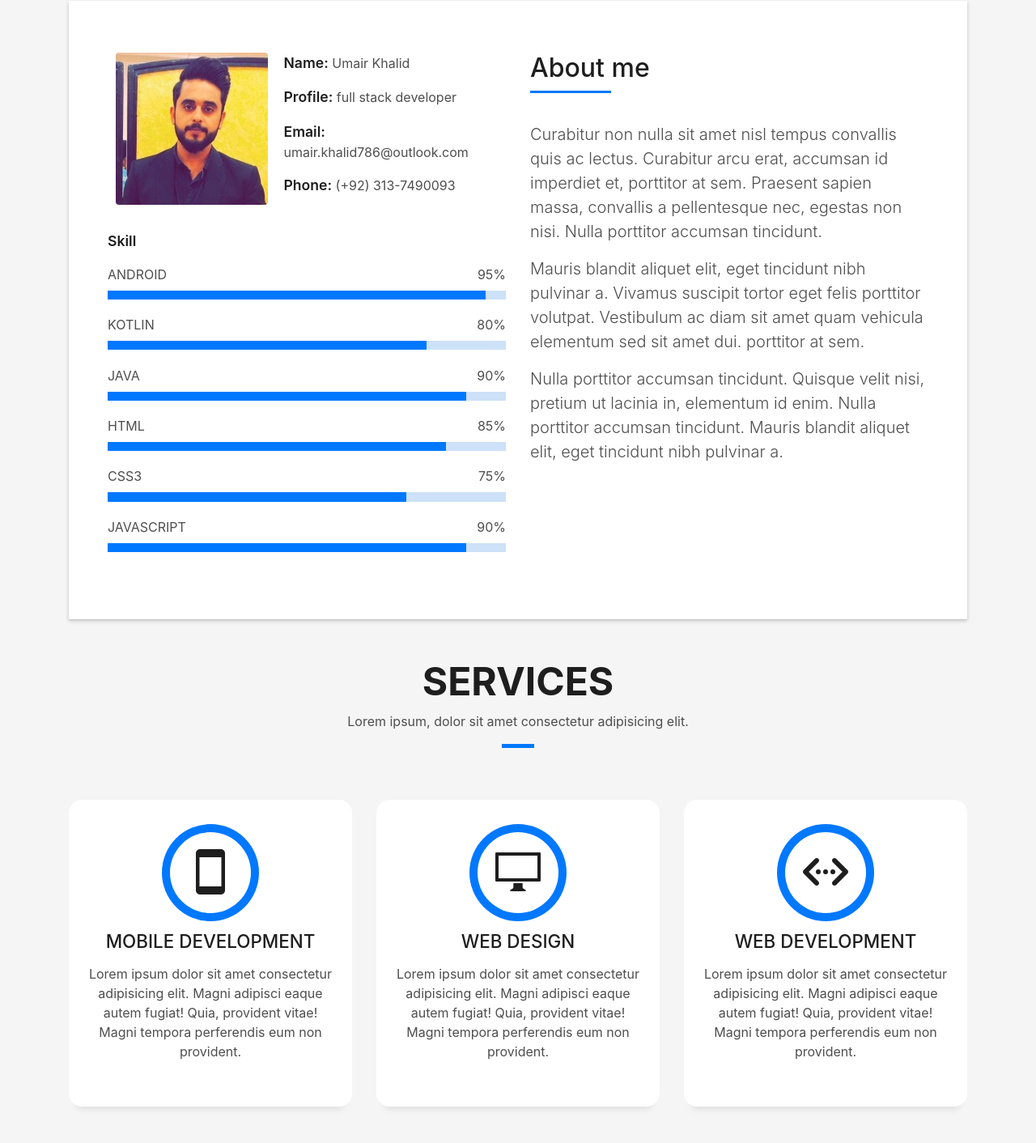
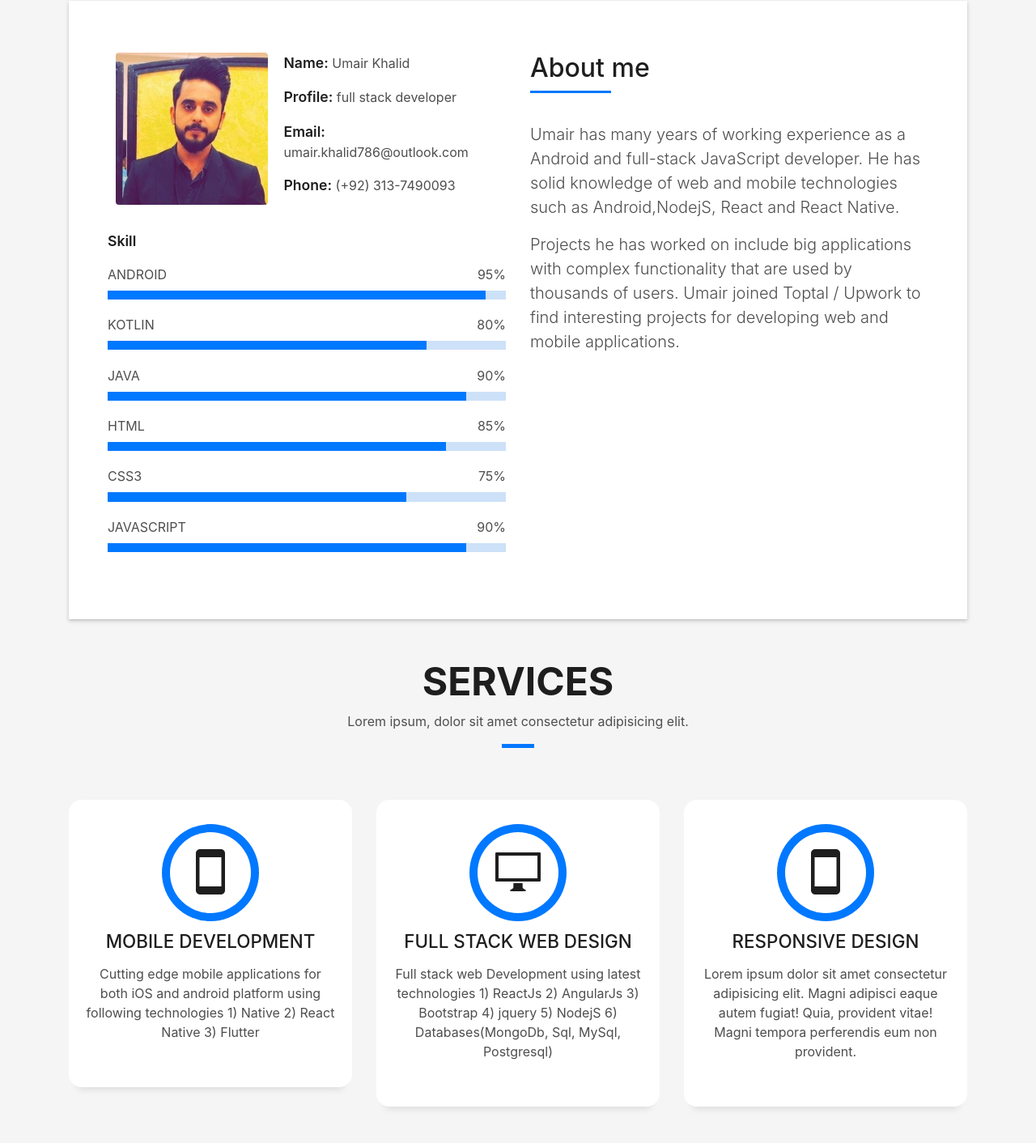
Before and after one commit to UmairKhalid786/UmairKhalid786.github.io, a plain HTML site: page index.html in a window 1280 px wide. Shown: the part 863-2275 px from the top of the page at 81% size. Drawn offline with Linux system fonts and the light colour scheme; files whose address does not match are found by name.

Commit message:
Description update

```diff
--- a/index.html
+++ b/index.html
@@ -150,20 +150,12 @@
                     </h5>
                   </div>
                   <p class="lead">
-                    Curabitur non nulla sit amet nisl tempus convallis quis ac lectus. Curabitur arcu erat, accumsan id
-                    imperdiet et, porttitor
-                    at sem. Praesent sapien massa, convallis a pellentesque nec, egestas non nisi. Nulla
-                    porttitor accumsan tincidunt.
+                    Umair has many years of working experience as a Android and full-stack JavaScript developer.
+                    He has solid knowledge of web and mobile technologies such as Android,NodejS, React and React Native.
                   </p>
                   <p class="lead">
-                    Mauris blandit aliquet elit, eget tincidunt nibh pulvinar a. Vivamus suscipit tortor eget felis
-                    porttitor volutpat. Vestibulum
-                    ac diam sit amet quam vehicula elementum sed sit amet dui. porttitor at sem.
-                  </p>
-                  <p class="lead">
-                    Nulla porttitor accumsan tincidunt. Quisque velit nisi, pretium ut lacinia in, elementum id enim.
-                    Nulla porttitor accumsan
-                    tincidunt. Mauris blandit aliquet elit, eget tincidunt nibh pulvinar a.
+                    Projects he has worked on include big applications with complex functionality that are used by thousands of users.
+                    Umair joined Toptal / Upwork to find interesting projects for developing web and mobile applications.
                   </p>
                 </div>
               </div>
@@ -200,9 +192,10 @@
             <div class="service-content">
               <h2 class="s-title">Mobile Development</h2>
               <p class="s-description text-center">
-                Lorem ipsum dolor sit amet consectetur adipisicing elit. Magni adipisci eaque autem fugiat! Quia,
-                provident vitae! Magni
-                tempora perferendis eum non provident.
+                Cutting edge mobile applications for both iOS and android platform using following technologies
+                1) Native
+                2) React Native
+                3) Flutter
               </p>
             </div>
           </div>
@@ -214,16 +207,20 @@
               <span class="ico-circle"><i class="ion-monitor"></i></span>
             </div>
             <div class="service-content">
-              <h2 class="s-title">Web Design</h2>
+              <h2 class="s-title">Full Stack Web Design</h2>
               <p class="s-description text-center">
-                Lorem ipsum dolor sit amet consectetur adipisicing elit. Magni adipisci eaque autem fugiat! Quia,
-                provident vitae! Magni
-                tempora perferendis eum non provident.
+                Full stack web Development using latest technologies
+                1) ReactJs
+                2) AngularJs
+                3) Bootstrap
+                4) jquery
+                5) NodejS
+                6) Databases(MongoDb, Sql, MySql, Postgresql)
               </p>
             </div>
           </div>
         </div>
-        <div class="col-md-4">
+        <!-- <div class="col-md-4">
           <div class="service-box">
             <div class="service-ico">
               <span class="ico-circle"><i class="ion-code-working"></i></span>
@@ -237,8 +234,8 @@
               </p>
             </div>
           </div>
-        </div>
-        <div class="col-md-4">
+        </div> -->
+        <!-- <div class="col-md-4">
           <div class="service-box">
             <div class="service-ico">
               <span class="ico-circle"><i class="ion-camera"></i></span>
@@ -252,7 +249,7 @@
               </p>
             </div>
           </div>
-        </div>
+        </div> -->
         <div class="col-md-4">
           <div class="service-box">
             <div class="service-ico">
@@ -268,7 +265,7 @@
             </div>
           </div>
         </div>
-        <div class="col-md-4">
+        <!-- <div class="col-md-4">
           <div class="service-box">
             <div class="service-ico">
               <span class="ico-circle"><i class="ion-paintbrush"></i></span>
@@ -282,8 +279,8 @@
               </p>
             </div>
           </div>
-        </div>
-        <div class="col-md-4">
+        </div> -->
+        <!-- <div class="col-md-4">
           <div class="service-box">
             <div class="service-ico">
               <span class="ico-circle"><i class="ion-stats-bars"></i></span>
@@ -297,7 +294,7 @@
               </p>
             </div>
           </div>
-        </div>
+        </div> -->
       </div>
     </div>
   </section>
```
